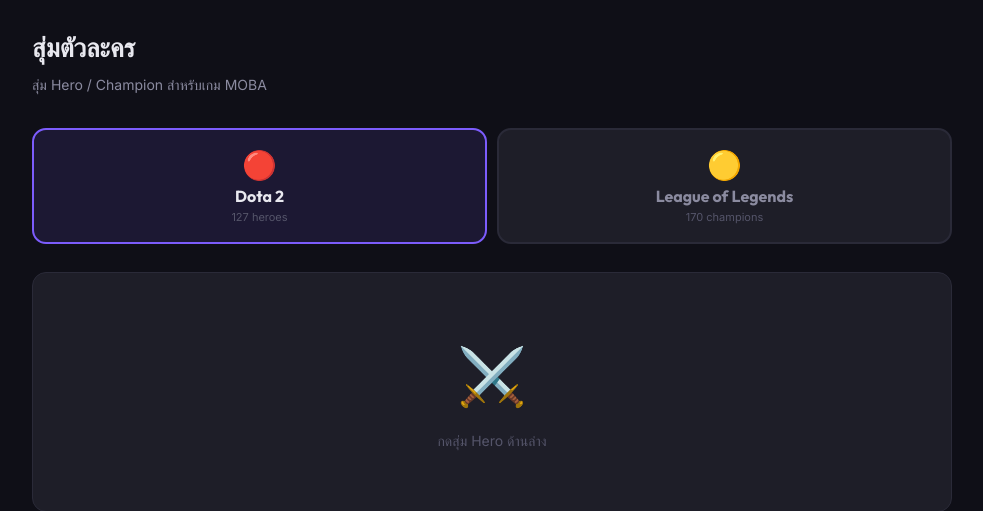
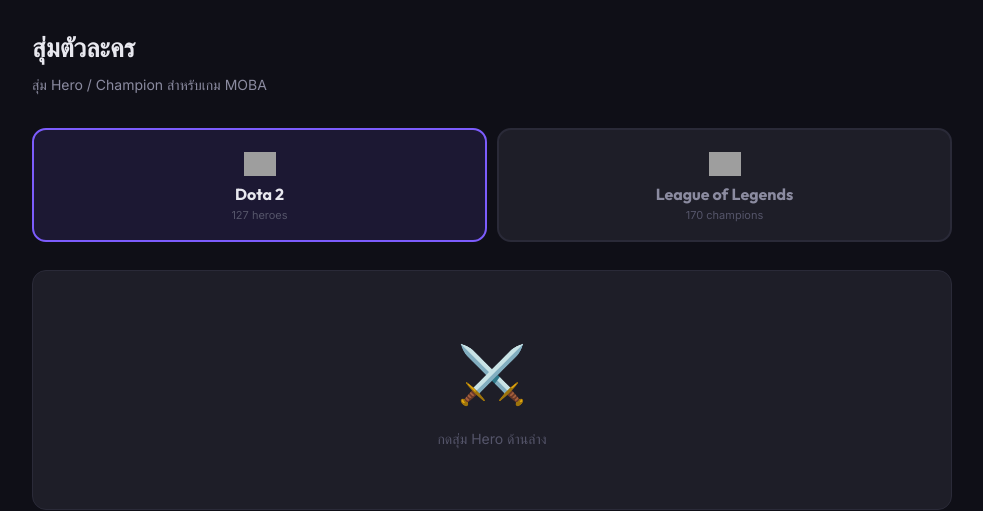
Before and after one commit to Piyax46/Somua-Randomgame, a Flask app: page /heroes in a window 1280 px wide. Shown: the part 60-571 px from the top of the page, without its empty margins (148-1131 px from the left). Run offline with Flask 3, Linux system fonts and the light colour scheme; grey boxes are pictures that could not be loaded.

Commit message:
Replace tab emojis with official game logos

```diff
--- a/static/css/style.css
+++ b/static/css/style.css
@@ -1247,7 +1247,15 @@ a:hover { color: var(--accent-hover); }
     background: var(--accent-soft);
     color: var(--text-primary);
 }
-.hero-game-icon { font-size: 28px; }
+.hero-game-logo {
+    width: 32px;
+    height: 32px;
+    object-fit: contain;
+    transition: transform 0.2s var(--ease);
+}
+.hero-game-tab:hover .hero-game-logo {
+    transform: scale(1.1);
+}
 .hero-game-label {
     font-family: 'Outfit', sans-serif;
     font-size: 16px;
--- a/templates/heroes.html
+++ b/templates/heroes.html
@@ -9,12 +9,12 @@
 <!-- Game Selector -->
 <div class="hero-game-selector">
     <button class="hero-game-tab active" id="tab-dota2" onclick="switchGame('dota2')">
-        <span class="hero-game-icon">🔴</span>
+        <img src="https://cdn.cloudflare.steamstatic.com/apps/dota2/images/dota_react/global/dota2_logo_symbol.png" alt="Dota 2 Logo" class="hero-game-logo">
         <span class="hero-game-label">Dota 2</span>
         <span class="hero-game-count">{{ dota2_heroes|length }} heroes</span>
     </button>
     <button class="hero-game-tab" id="tab-lol" onclick="switchGame('lol')">
-        <span class="hero-game-icon">🟡</span>
+        <img src="https://upload.wikimedia.org/wikipedia/commons/2/2a/LoL_icon.svg" alt="LoL Logo" class="hero-game-logo">
         <span class="hero-game-label">League of Legends</span>
         <span class="hero-game-count">{{ lol_champions|length }} champions</span>
     </button>
```
